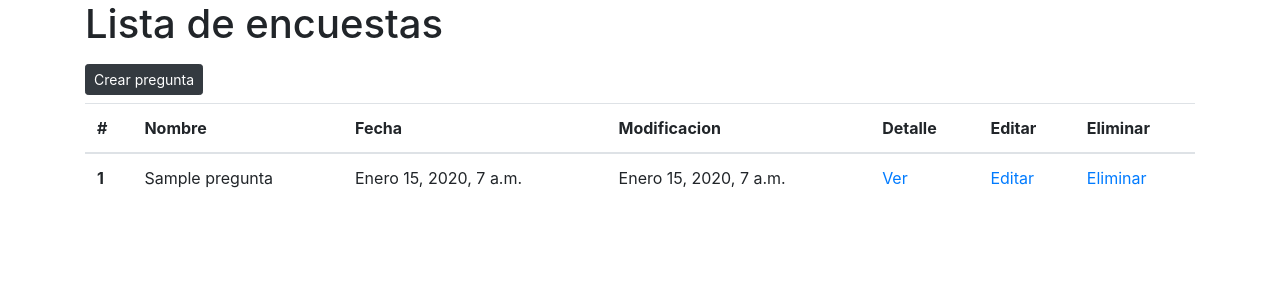
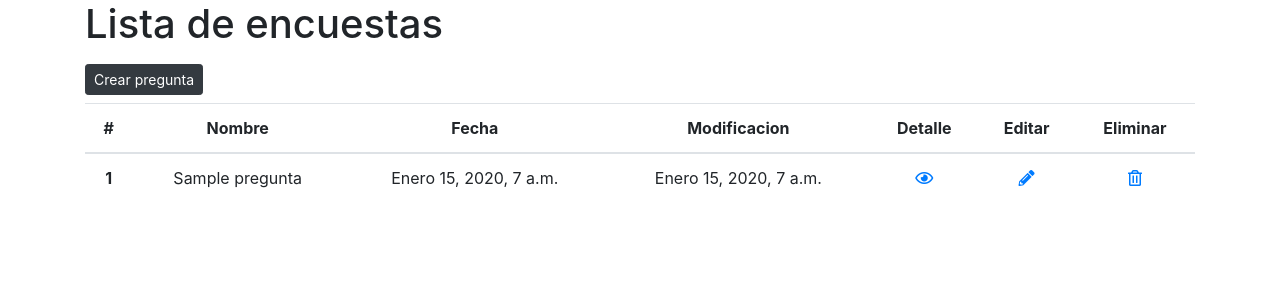
Before and after one commit to pangolp/mysite, a Django app: template templates/polls/index.html in a window 1280 px wide. Shown: the part 56-356 px from the top of the page. Run offline with Django 3.2, Linux system fonts and the light colour scheme; the template is opened without the code that fills it: values named after a table or form of the project are taken from there, others are empty; tables that the repository leaves empty hold one stand-in row (Sample ...); some libraries are stand-ins or nearby versions.

Commit message:
agregando iconos a la tabla

```diff
--- a/templates/polls/index.html
+++ b/templates/polls/index.html
@@ -8,7 +8,7 @@
 <div class="container">
 	<div class="row">
 		<div class="col">
-			<table class="table">
+			<table class="table text-center">
 				<thead>
 					<tr>
 						<th>#</th>
@@ -31,9 +31,9 @@
 							{% endif %}
 							<td>{{ pregunta.creacion }}</td>
 							<td>{{ pregunta.modificacion }}</td>
-							<td><a href="{% url 'polls:detalle' pregunta.id %}">Ver</a></td>
-							<td><a href="{% url 'polls:pregunta_update' pregunta.id %}">Editar</a></td>
-							<td><a href="{% url 'polls:pregunta_delete' pregunta.id %}">Eliminar</a></td>
+							<td><a href="{% url 'polls:detalle' pregunta.id %}"><i class="far fa-eye"></i></a></td>
+							<td><a href="{% url 'polls:pregunta_update' pregunta.id %}"><i class="fas fa-pencil-alt"></i></a></td>
+							<td><a href="{% url 'polls:pregunta_delete' pregunta.id %}"><i class="far fa-trash-alt"></i></a></td>
 						</tr>
 					{% endfor %}
 				</tbody>
```
